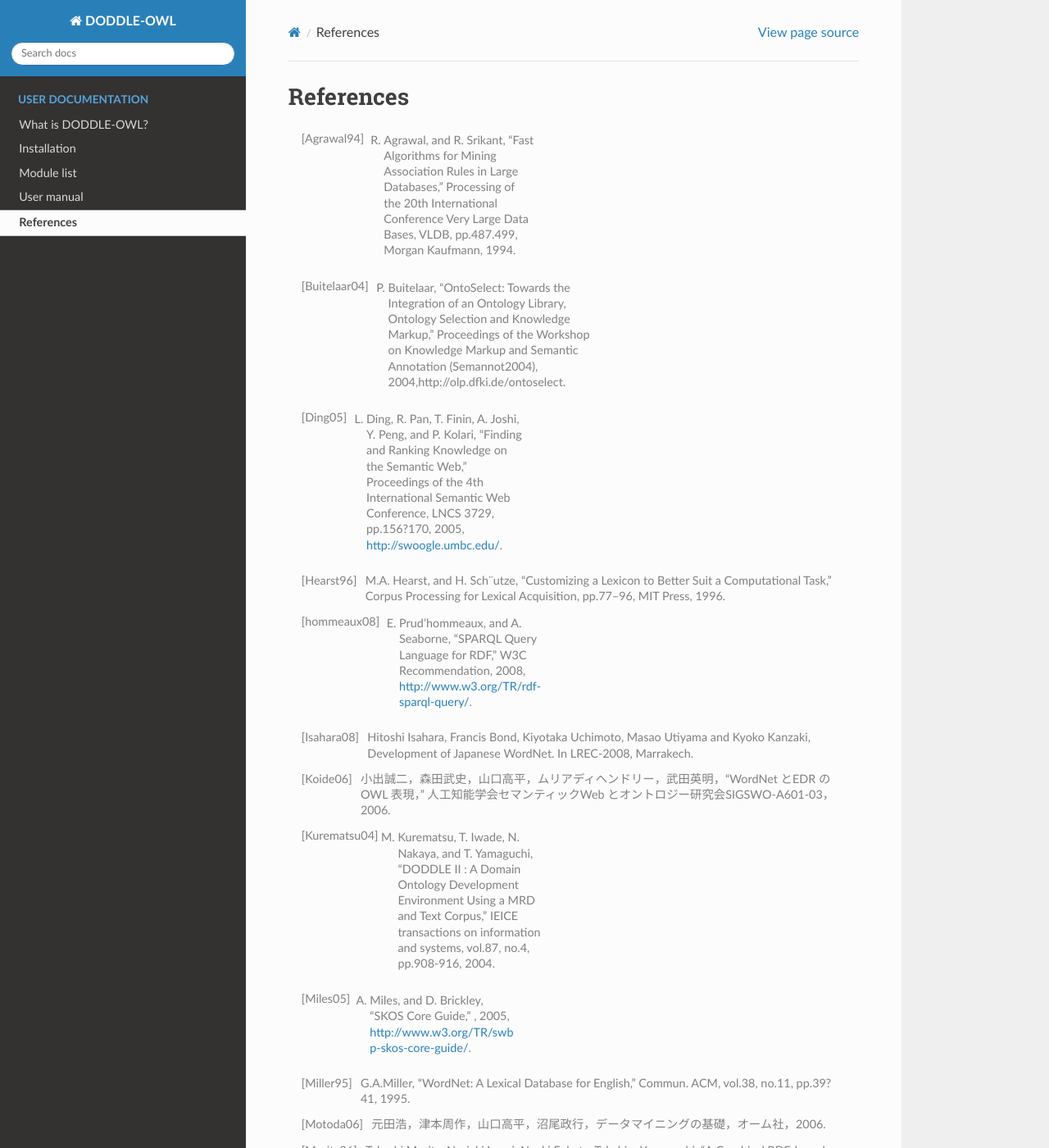
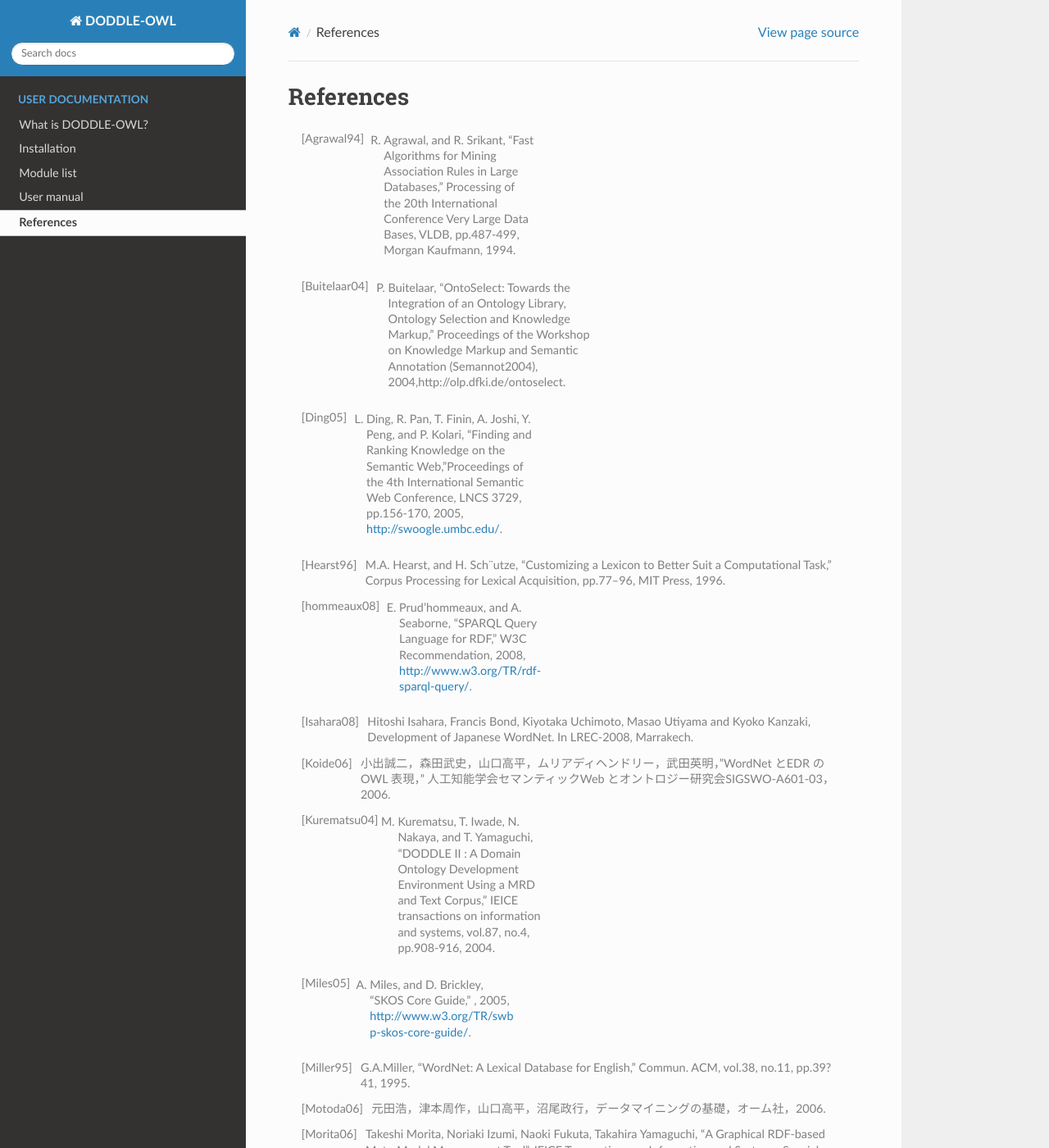
Before and after one commit to doddle-owl/doddle-owl-en-docs, a Sphinx documentation site: the page built from docs/source/references.rst, in a window 1280 px wide and 1400 px high. Shown: the whole window at 82% size. Built offline with Sphinx 7.4.7 and the Read the Docs theme 3.1.0, drawn with Linux system fonts in a browser that asks for light colours; some of the changed text lies outside the part shown.

```diff
--- a/docs/source/conf.py
+++ b/docs/source/conf.py
@@ -55,7 +55,7 @@ master_doc = 'index'
 
 # General information about the project.
 project = u'DODDLE-OWL'
-copyright = u'2016-2025, Takeshi Morita'
+copyright = u'2016-2026, Takeshi Morita'
 author = u'Takeshi Morita'
 
 # The version info for the project you're documenting, acts as replacement for
@@ -63,9 +63,9 @@ author = u'Takeshi Morita'
 # built documents.
 #
 # The short X.Y version.
-version = u'1.0'
+version = u'26.5.1'
 # The full version, including alpha/beta/rc tags.
-release = u'1.0'
+release = u'26.5.1'
 
 # The language for content autogenerated by Sphinx. Refer to documentation
 # for a list of supported languages.
--- a/docs/source/modules.rst
+++ b/docs/source/modules.rst
@@ -19,7 +19,7 @@ First, as input of DODDLE-OWL, the users select several concepts in Input Module
 
 .. _system_flow:
 .. figure:: figures/system-flow.png
-   :scale: 80 %
+   :scale: 60 %
    :alt: System overview of DODDLE-OWL
    :align: center
 
--- a/docs/source/references.rst
+++ b/docs/source/references.rst
@@ -1,21 +1,21 @@
 ===========================
 References
 ===========================
-.. [Agrawal94] R. Agrawal, and R. Srikant, “Fast Algorithms for Mining Association Rules in Large Databases,” Processing of the 20th International Conference Very Large Data Bases, VLDB, pp.487.499, Morgan Kaufmann, 1994.
-.. [Buitelaar04] P. Buitelaar, “OntoSelect: Towards the Integration of an Ontology Library, Ontology Selection and Knowledge Markup,” Proceedings of the Workshop on Knowledge Markup and Semantic Annotation (Semannot2004), 2004,http://olp.dfki.de/ontoselect.
-.. [Ding05] L. Ding, R. Pan, T. Finin, A. Joshi, Y. Peng, and P. Kolari, “Finding and Ranking Knowledge on the Semantic Web,” Proceedings of the 4th International Semantic Web Conference, LNCS 3729, pp.156?170, 2005, http://swoogle.umbc.edu/.
-.. [Hearst96] M.A. Hearst, and H. Sch¨utze, “Customizing a Lexicon to Better Suit a Computational Task,” Corpus Processing for Lexical Acquisition, pp.77–96, MIT Press, 1996.
-.. [hommeaux08] E. Prud’hommeaux, and A. Seaborne, “SPARQL Query Language for RDF,” W3C Recommendation, 2008, http://www.w3.org/TR/rdf-sparql-query/.
+.. [Agrawal94] R. Agrawal, and R. Srikant, "Fast Algorithms for Mining Association Rules in Large Databases," Processing of the 20th International Conference Very Large Data Bases, VLDB, pp.487-499, Morgan Kaufmann, 1994.
+.. [Buitelaar04] P. Buitelaar, "OntoSelect: Towards the Integration of an Ontology Library, Ontology Selection and Knowledge Markup," Proceedings of the Workshop on Knowledge Markup and Semantic Annotation (Semannot2004), 2004,http://olp.dfki.de/ontoselect.
+.. [Ding05] L. Ding, R. Pan, T. Finin, A. Joshi, Y. Peng, and P. Kolari, "Finding and Ranking Knowledge on the Semantic Web,"Proceedings of the 4th International Semantic Web Conference, LNCS 3729, pp.156-170, 2005, http://swoogle.umbc.edu/.
+.. [Hearst96] M.A. Hearst, and H. Sch¨utze, "Customizing a Lexicon to Better Suit a Computational Task," Corpus Processing for Lexical Acquisition, pp.77–96, MIT Press, 1996.
+.. [hommeaux08] E. Prud’hommeaux, and A. Seaborne, "SPARQL Query Language for RDF," W3C Recommendation, 2008, http://www.w3.org/TR/rdf-sparql-query/.
 .. [Isahara08] Hitoshi Isahara, Francis Bond, Kiyotaka Uchimoto, Masao Utiyama and Kyoko Kanzaki, Development of Japanese WordNet. In LREC-2008, Marrakech.
-.. [Koide06] 小出誠二，森田武史，山口高平，ムリアディヘンドリー，武田英明，“WordNet とEDR のOWL 表現，” 人工知能学会セマンティックWeb とオントロジー研究会SIGSWO-A601-03，2006.
-.. [Kurematsu04] M. Kurematsu, T. Iwade, N. Nakaya, and T. Yamaguchi, “DODDLE II : A Domain Ontology Development Environment Using a MRD and Text Corpus,” IEICE transactions on information and systems, vol.87, no.4, pp.908-916, 2004.
-.. [Miles05] A. Miles, and D. Brickley, “SKOS Core Guide,” , 2005, http://www.w3.org/TR/swbp-skos-core-guide/.
-.. [Miller95] G.A.Miller, “WordNet: A Lexical Database for English,” Commun. ACM, vol.38, no.11, pp.39?41, 1995.
+.. [Koide06] 小出誠二，森田武史，山口高平，ムリアディヘンドリー，武田英明，"WordNet とEDR のOWL 表現，" 人工知能学会セマンティックWeb とオントロジー研究会SIGSWO-A601-03，2006.
+.. [Kurematsu04] M. Kurematsu, T. Iwade, N. Nakaya, and T. Yamaguchi, "DODDLE II : A Domain Ontology Development Environment Using a MRD and Text Corpus," IEICE transactions on information and systems, vol.87, no.4, pp.908-916, 2004.
+.. [Miles05] A. Miles, and D. Brickley, "SKOS Core Guide," , 2005, http://www.w3.org/TR/swbp-skos-core-guide/.
+.. [Miller95] G.A.Miller, "WordNet: A Lexical Database for English," Commun. ACM, vol.38, no.11, pp.39?41, 1995.
 .. [Motoda06] 元田浩，津本周作，山口高平，沼尾政行，データマイニングの基礎，オーム社，2006.
-.. [Morita06] Takeshi Morita, Noriaki Izumi, Naoki Fukuta, Takahira Yamaguchi, “A Graphical RDF-based Meta-Model Management Tool”, IEICE Transactions on Information and Systems, Special Issue on Knowledge-Based Software Engineering Vol.E89-D No.4 pp.1368-1377, (2006), DOI: 10.1093/ietisy/e89-d.4.1368
-.. [Nakagawa03] 中川裕志，森辰則，湯本紘彰，“出現頻度と連接頻度に基づく専門用語抽出，” 自然言語処理，vol.10，no.1，pp.29–35，2003，http://gensen.dl.itc.u-tokyo.ac.jp/.
-.. [Nakayama06] 中山浩太郎，原隆浩，西尾章治郎，“Wikipedia マイニングによるシソーラス辞書構築手法，” 情報処理学会論文誌，vol.47，no.10，pp.2917?2928，2006，http://wikipedialab.org/.
-.. [Page98] L. Page, S. Brin, R. Motwani, and T. Winograd, “The PageRank Citation Ranking: Bringing Order to the Web,” Technical report, Stanford Digital Library Technologies Project, 1998, http://citeseer.ist.psu.edu/page98pagerank.html.
-.. [Yamaguchi99] 山口高平，槫松理樹，青木千鶴，関内律恵子，加賀山茂，吉野一，“計算機可読型辞書を利用した領域オントロジー構築支援環境，” 人工知能学会誌，vol.14，no.6，pp.1080–1087，1999.
-.. [Tamagawa10] 玉川 奨，桜井 慎弥，手島 拓也，森田 武史，和泉 憲明，山口 高平，”日本語Wikipediaからの大規模オントロジー学習”，人工知能学会論文誌 Vol. 25 No.5 pp.623-636 (2010) DOI: 10.1527/tjsai.25.623.
-.. [Yokoi95] T. Yokoi, “The EDR Electronic Dictionary,” Commun. ACM, vol.38, no.11, pp.42-44, 1995, http://www2.nict.go.jp/r/r312/EDR/.
+.. [Morita06] Takeshi Morita, Noriaki Izumi, Naoki Fukuta, Takahira Yamaguchi, "A Graphical RDF-based Meta-Model Management Tool", IEICE Transactions on Information and Systems, Special Issue on Knowledge-Based Software Engineering Vol.E89-D No.4 pp.1368-1377, (2006), DOI: 10.1093/ietisy/e89-d.4.1368
+.. [Nakagawa03] 中川裕志，森辰則，湯本紘彰，"出現頻度と連接頻度に基づく専門用語抽出，" 自然言語処理，vol.10，no.1，pp.29–35，2003，http://gensen.dl.itc.u-tokyo.ac.jp/.
+.. [Nakayama06] 中山浩太郎，原隆浩，西尾章治郎，"Wikipedia マイニングによるシソーラス辞書構築手法，" 情報処理学会論文誌，vol.47，no.10，pp.2917?2928，2006，http://wikipedialab.org/.
+.. [Page98] L. Page, S. Brin, R. Motwani, and T. Winograd, "The PageRank Citation Ranking: Bringing Order to the Web," Technical report, Stanford Digital Library Technologies Project, 1998, http://citeseer.ist.psu.edu/page98pagerank.html.
+.. [Yamaguchi99] 山口高平，槫松理樹，青木千鶴，関内律恵子，加賀山茂，吉野一，"計算機可読型辞書を利用した領域オントロジー構築支援環境，" 人工知能学会誌，vol.14，no.6，pp.1080–1087，1999.
+.. [Tamagawa10] 玉川 奨，桜井 慎弥，手島 拓也，森田 武史，和泉 憲明，山口 高平，"日本語Wikipediaからの大規模オントロジー学習"，人工知能学会論文誌 Vol. 25 No.5 pp.623-636 (2010) DOI: 10.1527/tjsai.25.623.
+.. [Yokoi95] T. Yokoi, "The EDR Electronic Dictionary," Commun. ACM, vol.38, no.11, pp.42-44, 1995, http://www2.nict.go.jp/r/r312/EDR/.
```
Also changed, not shown: docs/source/install.rst (+48 -68 lines), docs/source/user_manual.rst (+29 -28 lines).
